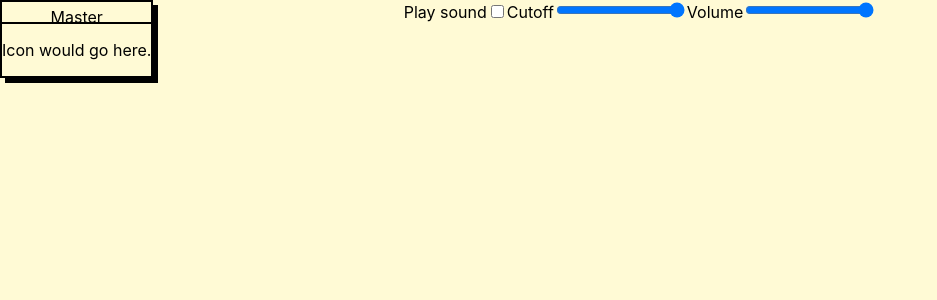
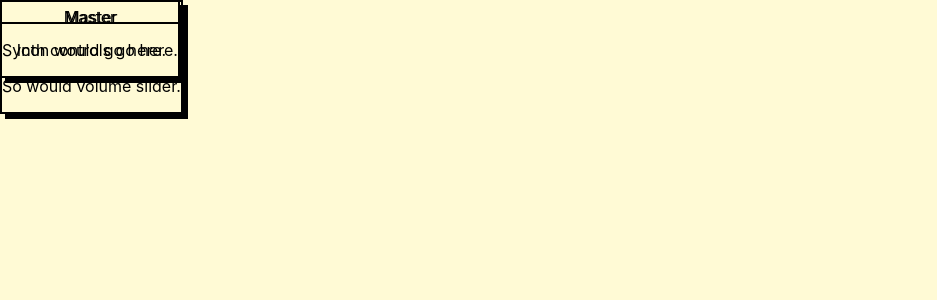
Before and after one commit to curlywurlycraig/tonejs-playground, a React (Create React App) app: page / in a window 1280 px wide. Shown: the top 300 px of the page, without its empty margins (0-937 px from the left). Built offline with nearby package versions, Linux system fonts and the light colour scheme.

Commit message:
Compare inputs in master node and connect new ones (and remove old ones)

```diff
--- a/src/App.js
+++ b/src/App.js
@@ -1,57 +1,12 @@
-import React, { useEffect, useRef, useState } from 'react';
-import Tone from 'tone';
+import React from 'react';
 import './App.css';
-import Slider from './components/common/Slider/input';
-import Checkbox from './components/common/Checkbox';
-import DraggableBox from './components/common/DraggableBox';
 import MasterNode from './components/nodes/MasterNode';
+import SynthNode from './components/nodes/SynthNode';
 
 function App() {
-  const [isEnabled, setIsEnabled] = useState(false);
-  const [cutoff, setCutoff] = useState(100);
-  const [volume, setVolume] = useState(100);
-  const [examplePos, setExamplePos] = useState({xPos: 10, yPos: 10});
-  const filterRef = useRef(null);
-  const masterRef = useRef(null);
-
-  useEffect(() => {
-    Tone.Master.mute = true;
-
-    const noiseSynth = new Tone.Noise("pink").start();
-    const filter = new Tone.Filter(20000, "lowpass");
-    noiseSynth.connect(filter);
-    filter.connect(Tone.Master);
-
-    filterRef.current = filter;
-    masterRef.current = Tone.Master;
-  }, []);
-
-  const updatePlaying = (isPlaying) => {
-    masterRef.current.mute = !isPlaying;
-    setIsEnabled(isPlaying);
-  };
-
-  const updateCutoff = cutoff => {
-    filterRef.current.frequency.value = (cutoff / 100) * 20000;
-    setCutoff(cutoff);
-  };
-
-  const updateVolume = volume => {
-    if (volume === 0) {
-      masterRef.current.volume.value = -1000;
-    }
-
-    masterRef.current.volume.value = 0.5 * volume - 50;
-
-
-    setVolume(volume);
-  };
-
   return (
     <div className="App">
-      <Checkbox label="Play sound" checked={isEnabled} onChange={e => updatePlaying(e.target.checked)} />
-      <Slider label="Cutoff" value={cutoff} min={0} max={100} onChange={e => updateCutoff(e.target.value)} />
-      <Slider label="Volume" value={volume} min={0} max={100} onChange={e => updateVolume(e.target.value)} />
+      <SynthNode activeOutputs={[]} onStartOutputDrag={e => console.log('starting output drag', e.clientX)} />
       <MasterNode inputs={[]} />
     </div>
   );
--- a/src/components/nodes/MasterNode/index.js
+++ b/src/components/nodes/MasterNode/index.js
@@ -1,8 +1,15 @@
-import React, { useEffect, useState } from 'react';
+import React, { useEffect, useRef, useState } from 'react';
+import Tone from 'tone';
 import DraggableBox from '../../common/DraggableBox';
 
-const MasterNode = ({ inputs }) => {
+const MasterNode = ({inputs}) => {
   const [currentInputs, setCurrentInputs] = useState([]);
+  const nodeRef = useRef(null);
+
+  useEffect(() => {
+    nodeRef.current = Tone.Master;
+    console.log('I have set node ref to master hehe');
+  }, [nodeRef]);
 
   useEffect(() => {
     const newInputs = inputs.filter(input => !currentInputs.includes(input));
@@ -10,13 +17,22 @@ const MasterNode = ({ inputs }) => {
     const intersectInputs = currentInputs.filter(input => inputs.includes(input));
 
     if (newInputs.length || removedInputs.length) {
+      newInputs.forEach(newInput => {
+        newInput.connect(nodeRef.current);
+      });
+
+      removedInputs.forEach(removedInput => {
+        removedInput.disconnect(nodeRef.current);
+      });
+
       setCurrentInputs([...intersectInputs, ...newInputs]);
     }
-  }, [inputs, currentInputs]);
+  }, [inputs, currentInputs, nodeRef]);
 
   return (
     <DraggableBox title="Master">
       <p>Icon would go here.</p>
+      <p>So would volume slider.</p>
     </DraggableBox>
   )
 };
--- /dev/null
+++ b/src/components/nodes/SynthNode/index.js
@@ -0,0 +1,16 @@
+import React from 'react';
+import DraggableBox from '../../common/DraggableBox';
+
+const SynthNode = ({ activeOutputs, onStartOutputDrag }) => {
+  return (
+    <DraggableBox title="Master">
+      <p>Synth controls go here.</p>
+    </DraggableBox>
+  )
+};
+
+SynthNode.defaultProps = {
+  activeOutputs: []
+};
+
+export default SynthNode;
```
